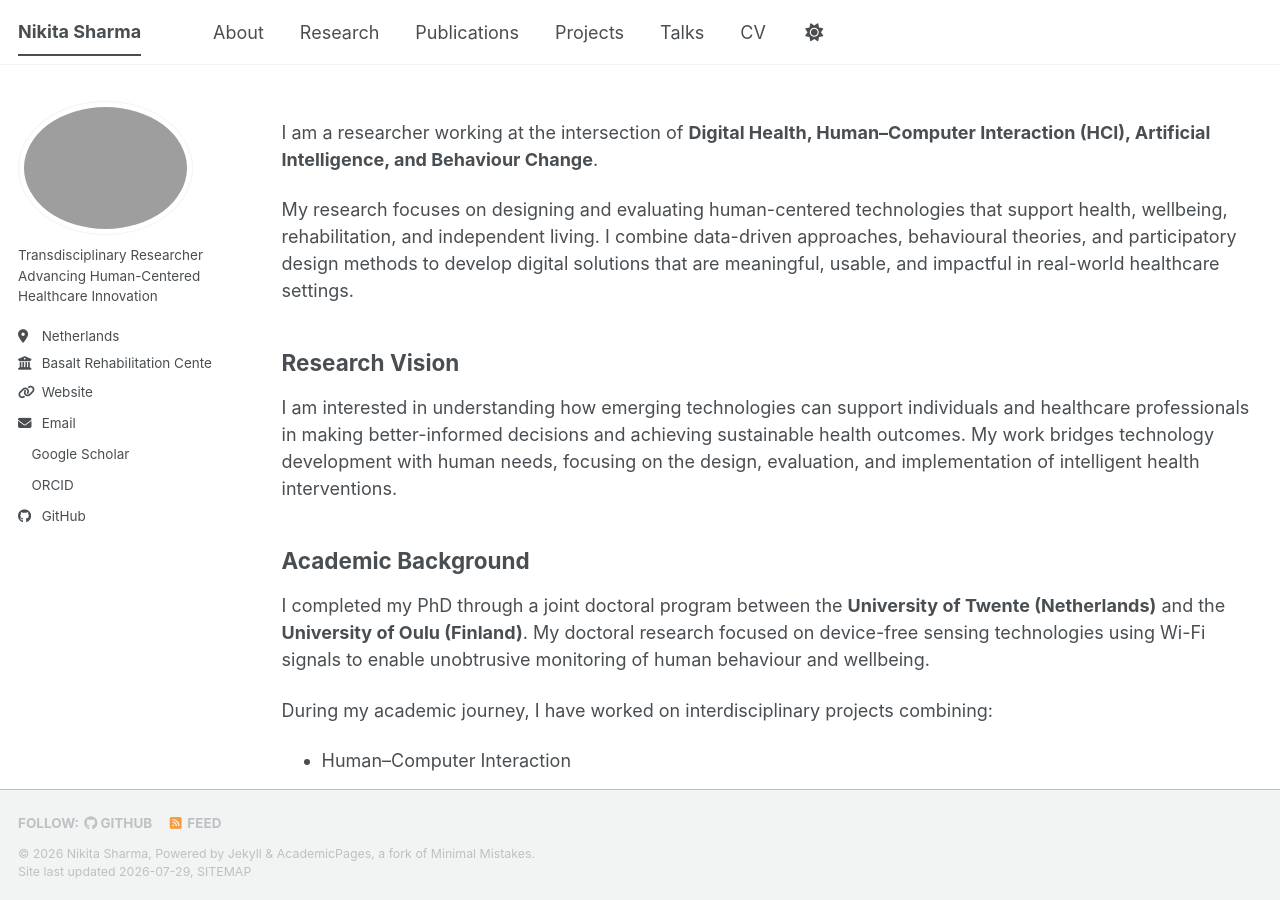
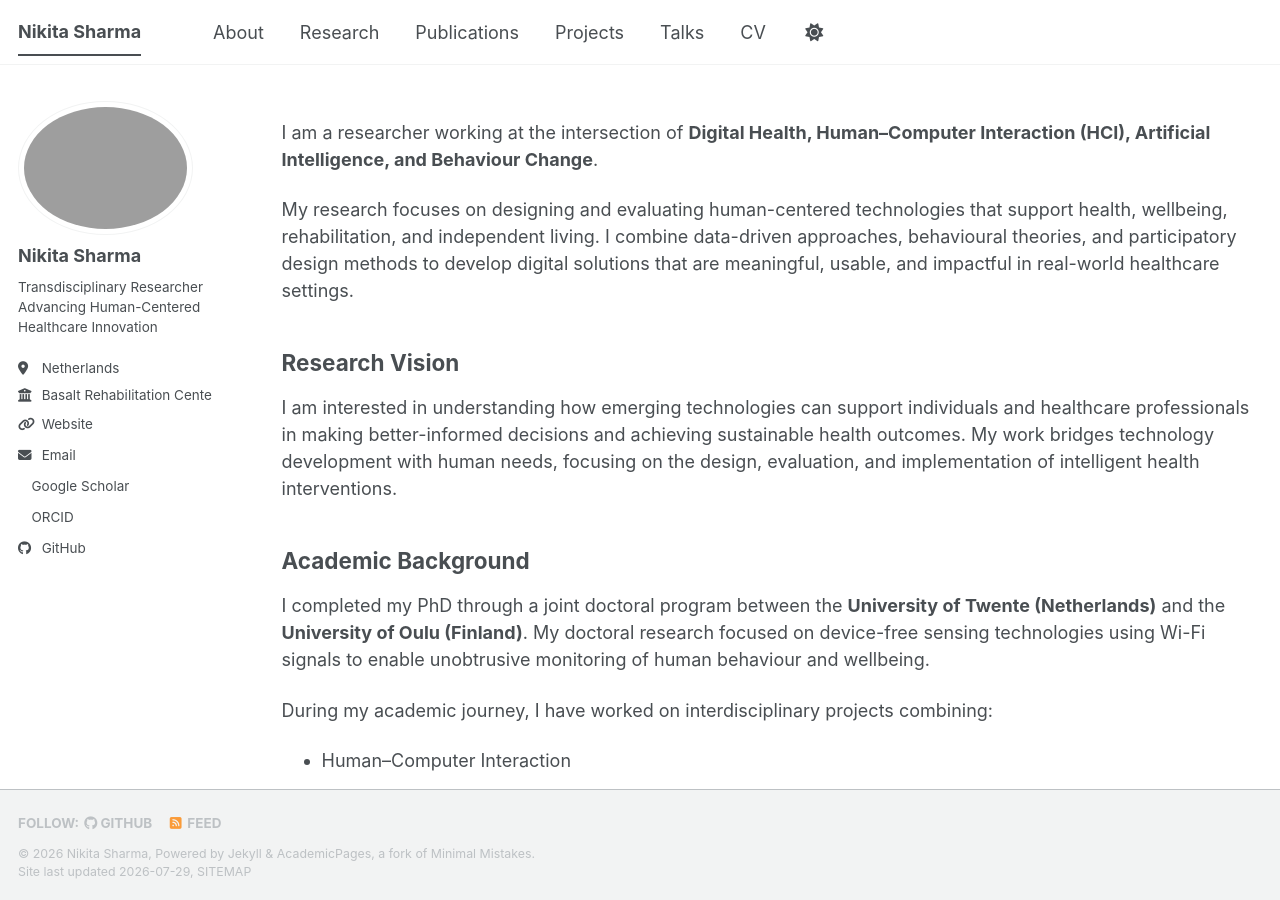
Before and after one commit to nikitasharma14/Portfolio, a Jekyll site: the page built from _pages/about.md, in a window 1280 px wide and 900 px high. Built offline with Jekyll 4.4.1, drawn with Linux system fonts in a browser that asks for light colours; a style sheet for code colours, icons or effects is not loaded.

Commit message:
Update _config.yml

```diff
--- a/_config.yml
+++ b/_config.yml
@@ -24,7 +24,7 @@ repository              : "nikitasharma14/Portfolio"
 author:
   # Biographic information
   avatar           : "image.png"
-  name             : ""
+  name             : "Nikita Sharma"
   pronouns         :
   bio              : "Transdisciplinary Researcher Advancing Human-Centered Healthcare Innovation"
   location         : "Netherlands"
```
